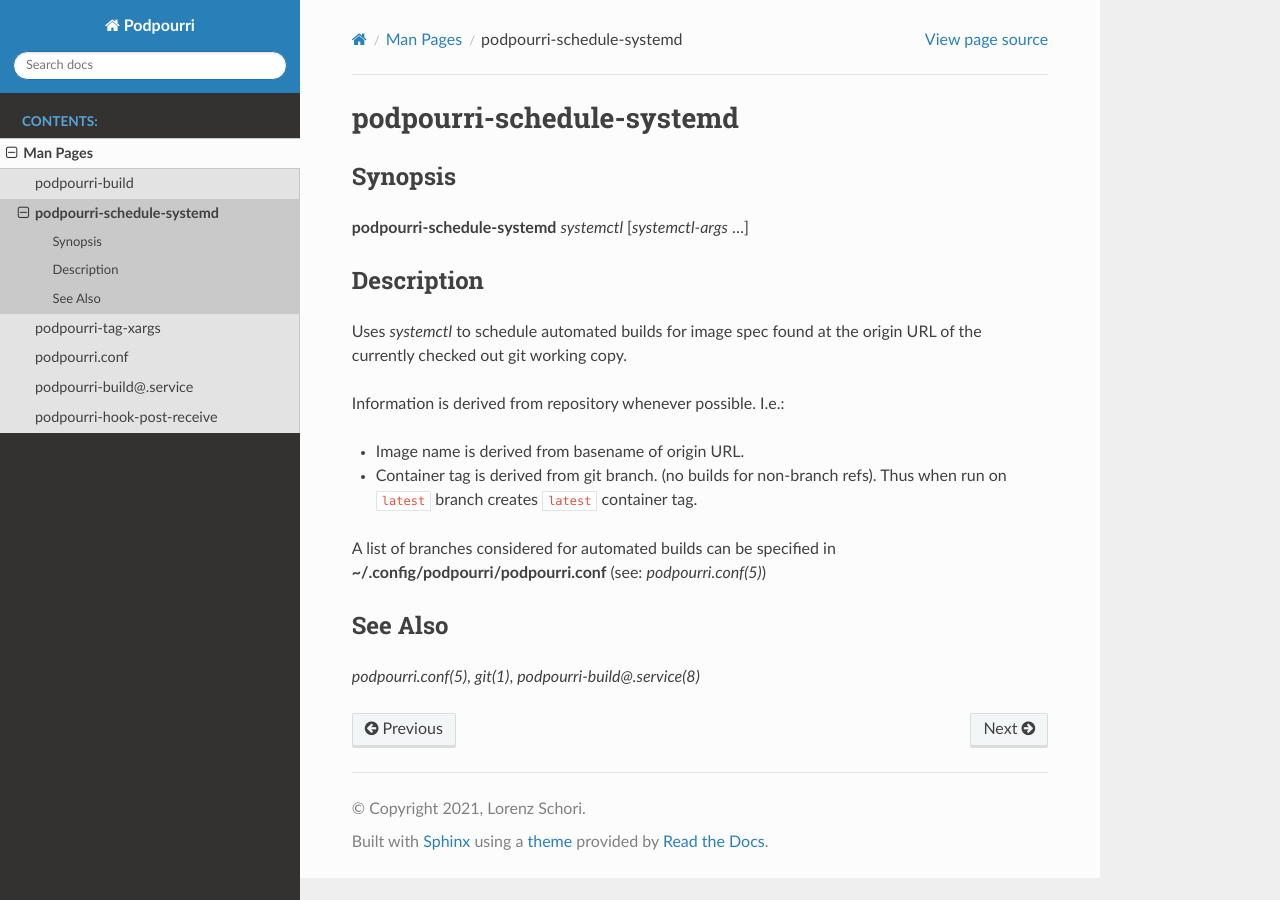
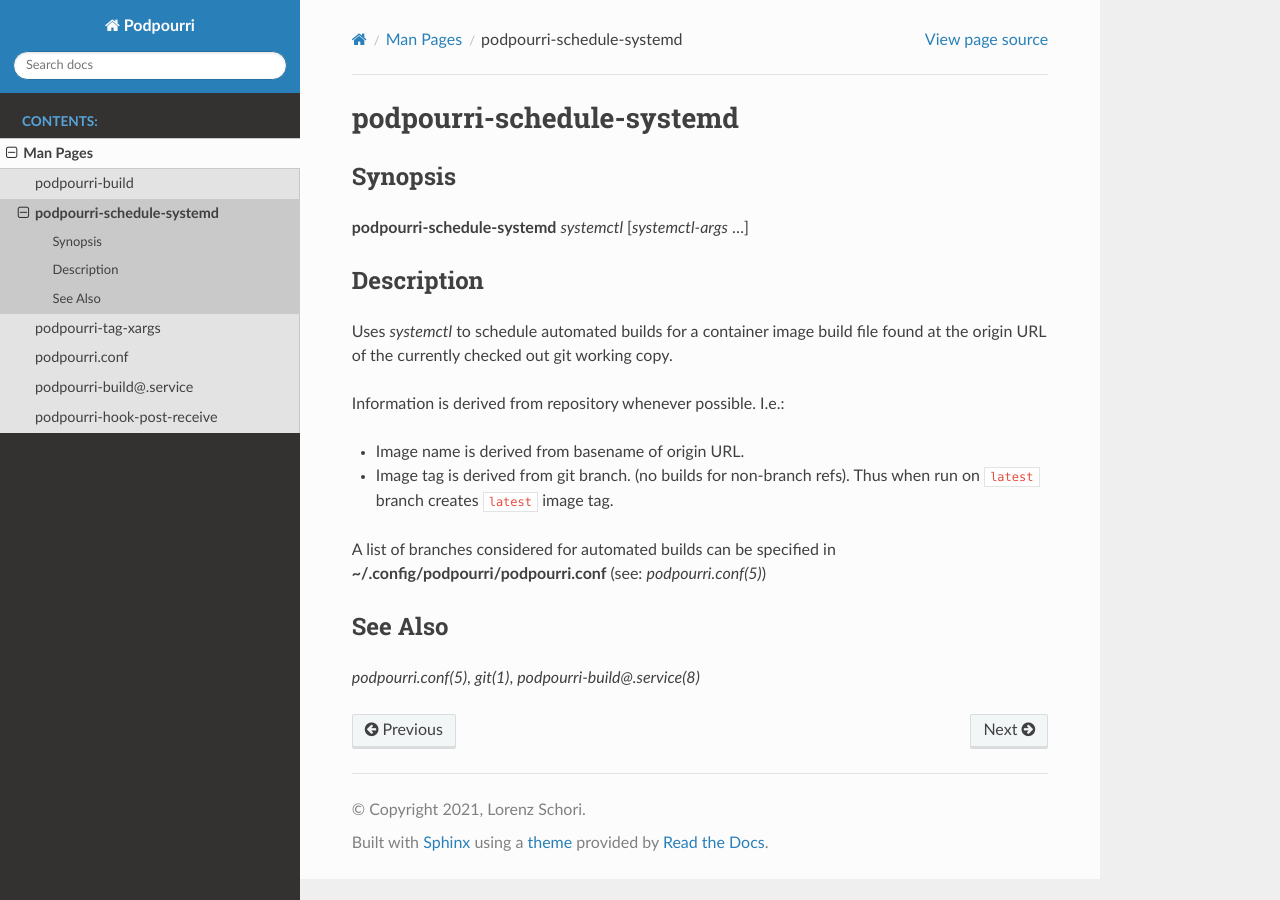
Before and after one commit to znerol/podpourri, a Sphinx documentation site: the page built from doc/podpourri-schedule-systemd.1.rst, in a window 1280 px wide. Built offline with Sphinx 7.4.7 and the Read the Docs theme 2.0.0, drawn with Linux system fonts in a browser that asks for light colours.

Commit message:
chore(doc): More precise docs and code comments

```diff
--- a/doc/podpourri-build.1.rst
+++ b/doc/podpourri-build.1.rst
@@ -10,7 +10,7 @@ Synopsis
 Description
 -----------
 
-Uses *podman* to build and push an image from spec found at *context*
+Uses *podman* to build and push a container image bulid file found at *context*
 directory.
 
 Information is derived from repository whenever possible. I.e.:
--- a/doc/podpourri-schedule-systemd.1.rst
+++ b/doc/podpourri-schedule-systemd.1.rst
@@ -10,14 +10,14 @@ Synopsis
 Description
 -----------
 
-Uses *systemctl* to schedule automated builds for image spec found at the
-origin URL of the currently checked out git working copy.
+Uses *systemctl* to schedule automated builds for a container image build file
+found at the origin URL of the currently checked out git working copy.
 
 Information is derived from repository whenever possible. I.e.:
 
 - Image name is derived from basename of origin URL.
-- Container tag is derived from git branch. (no builds for non-branch refs).
-  Thus when run on ``latest`` branch creates ``latest`` container tag.
+- Image tag is derived from git branch. (no builds for non-branch refs). Thus
+  when run on ``latest`` branch creates ``latest`` image tag.
 
 A list of branches considered for automated builds can be specified in
 **~/.config/podpourri/podpourri.conf** (see: :manpage:`podpourri.conf(5)`)
```
Also changed, not shown: README.md (+2 -2 lines), doc/podpourri-build@.service.8.rst (+5 -4 lines), doc/podpourri.conf.5.rst (+4 -4 lines), 9 other files.
